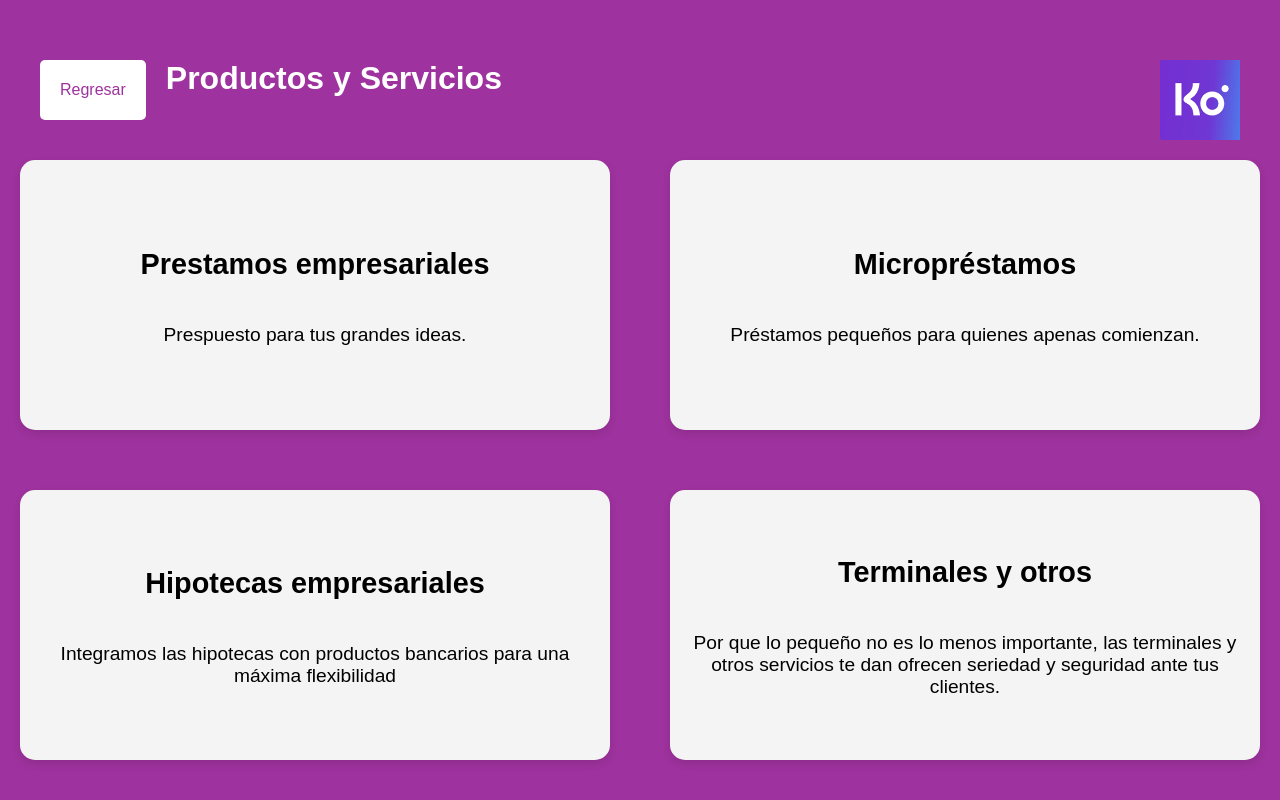
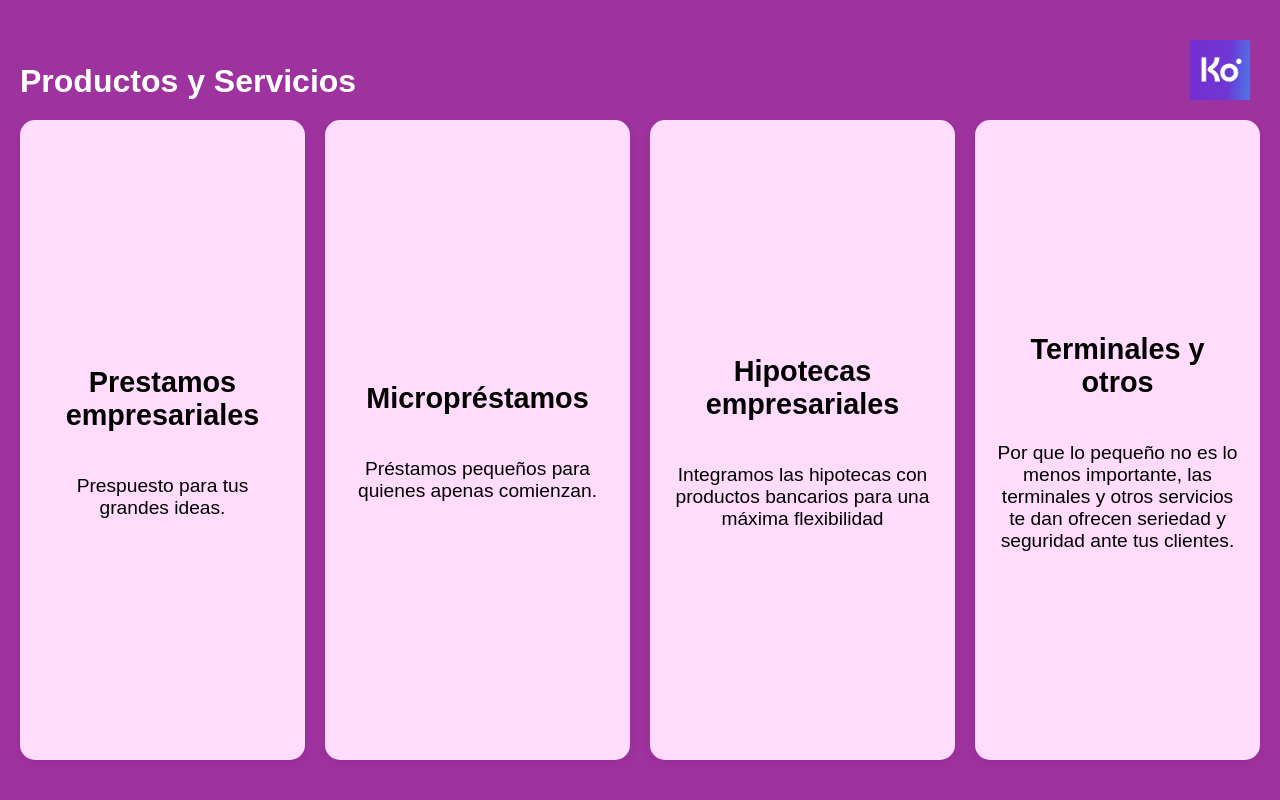
Before and after one commit to luisalex94/konfio_react, a React (Create React App) app: page /products in a window 1280 px wide. Built offline with nearby package versions, Linux system fonts and the light colour scheme.

Commit message:
modify classNames products

```diff
--- a/src/pages/Products/Products.css
+++ b/src/pages/Products/Products.css
@@ -1,7 +1,3 @@
-.App {
-  text-align: center;
-}
-
 .App-header {
   position: relative;
   padding: 20px;
@@ -14,20 +10,21 @@
   width: 100%;
 }
 
-.head-text {
+.products-head-text {
   display: flex;
   flex-direction: column;
   align-items: flex-start;
   margin: 20px;
 }
 
-.konfio-logo {
-  height: 80px;
-
+.products-konfio-logo {
+  height: 60px;
+  margin-bottom: 20px;
+  position: relative;
 }
 
 /* Para ocupar toda la pantalla con fondo morado */
-.products-services {
+.products-products-services {
   height: 100vh; /* 100% de la altura de la ventana */
   display: flex;
   flex-direction: column;
@@ -42,44 +39,76 @@ h1 {
   color: white; /* Opcional: Cambiar el color del texto para que contraste con el fondo */
 }
 
-.grid-container {
+.products-grid-container {
   display: grid;
-  grid-template-columns: repeat(2, 1fr); /* 2 columnas de igual tamaño */
-  grid-template-rows: repeat(2, 1fr);    /* 2 filas de igual tamaño */
+  grid-template-columns: repeat(4, 1fr); /* 2 columnas de igual tamaño */
+  grid-template-rows: repeat(1, 1fr);    /* 2 filas de igual tamaño */
   gap: 20px;                             /* Espacio entre los rectángulos */
   width: 100%;                           /* Ocupará todo el ancho */
   height: 80%;                           /* Ocupará el 80% de la altura de la pantalla */
 }
 
-.product-box {
-  margin: 20px;
+.products-product-box-01 {
+  margin-left: 20px;
   display: flex;
   flex-direction: column;
   justify-content: center;
   align-items: center;
   border-radius: 15px;    /* Bordes suaves */
-  background-color: #f4f4f4;
-  box-shadow: 0px 4px 8px rgba(0, 0, 0, 0.1); /* Sombra suave */
+  background-color: #ffdbfc;
+  box-shadow: 0px 4px 8px rgba(139, 0, 77, 0.1); /* Sombra suave */
   padding: 20px;
   text-align: center;
   font-size: 1.2em;
   transition: transform 0.2s ease-in-out;
 }
 
-.product-box:hover {
+.products-product-box-02 {
+  margin: 0px;
+  display: flex;
+  flex-direction: column;
+  justify-content: center;
+  align-items: center;
+  border-radius: 15px;    /* Bordes suaves */
+  background-color: #ffdbfc;
+  box-shadow: 0px 4px 8px rgba(139, 0, 77, 0.1); /* Sombra suave */
+  padding: 20px;
+  text-align: center;
+  font-size: 1.2em;
+  transition: transform 0.2s ease-in-out;
+}
+
+.products-product-box-03 {
+  margin: 0px;
+  display: flex;
+  flex-direction: column;
+  justify-content: center;
+  align-items: center;
+  border-radius: 15px;    /* Bordes suaves */
+  background-color: #ffdbfc;
+  box-shadow: 0px 4px 8px rgba(139, 0, 77, 0.1); /* Sombra suave */
+  padding: 20px;
+  text-align: center;
+  font-size: 1.2em;
+  transition: transform 0.2s ease-in-out;
+}
+
+.products-product-box-04 {
+  margin-right: 20px;
+  display: flex;
+  flex-direction: column;
+  justify-content: center;
+  align-items: center;
+  border-radius: 15px;    /* Bordes suaves */
+  background-color: #ffdbfc;
+  box-shadow: 0px 4px 8px rgba(139, 0, 77, 0.1); /* Sombra suave */
+  padding: 20px;
+  text-align: center;
+  font-size: 1.2em;
+  transition: transform 0.2s ease-in-out;
+}
+
+.products-product-box:hover {
   transform: scale(1.05); /* Agrandar el rectángulo al pasar el ratón */
   box-shadow: 0px 6px 12px rgba(0, 0, 0, 0.2); /* Sombra más pronunciada al hacer hover */
 }
-
-.back-button {
-  height: 60px;
-  margin-top: 20px;
-  padding: 10px 20px;
-  border: none;
-  border-radius: 5px;
-  background-color: white;
-  color: rgb(158, 50, 158);
-  font-size: 1em;
-  cursor: pointer;
-  transition: background-color 0.2s ease-in-out;
-}
--- a/src/pages/Products/Products.js
+++ b/src/pages/Products/Products.js
@@ -13,34 +13,33 @@ function Products() {
 
   return (
 
-    <div className="products-services">
+    <div className="products-products-services">
       <div className="products-header-content">
         <nav>
-          <div className="columns">
-            <div className="spacer"></div>
-            <button onClick={handleBack} className='back-button'>Regresar</button>
-            <h1 className='head-text'>Productos y Servicios</h1>
-            <div className="spacer"></div>
+          <div className="products-columns">
+            <div className="products-spacer"></div>
+            <h1 className="products-head-text">Productos y Servicios</h1>
+            <div className="products-spacer"></div>
           </div>
         </nav>
-        <img src={konfioLogo} alt="Konfio Logo" className="konfio-logo" />
+        <img src={konfioLogo} alt="Konfio Logo" className="products-konfio-logo" />
 
       </div>
 
-      <div className="grid-container">
-        <div className="product-box">
+      <div className="products-grid-container">
+        <div className="products-product-box-01">
           <h2>Prestamos empresariales</h2>
           <p>Prespuesto para tus grandes ideas.</p>
         </div>
-        <div className="product-box">
+        <div className="products-product-box-02">
           <h2>Micropréstamos</h2>
           <p>Préstamos pequeños para quienes apenas comienzan.</p>
         </div>
-        <div className="product-box">
+        <div className="products-product-box-03">
           <h2>Hipotecas empresariales</h2>
           <p>Integramos las hipotecas con productos bancarios para una máxima flexibilidad</p>
         </div>
-        <div className="product-box">
+        <div className="products-product-box-04">
           <h2>Terminales y otros</h2>
           <p>Por que lo pequeño no es lo menos importante, las terminales y otros servicios te dan ofrecen seriedad y seguridad ante tus clientes.</p>
         </div>
```
